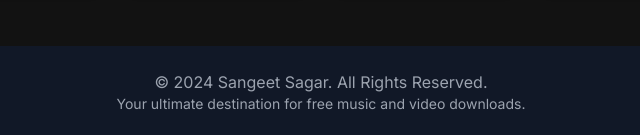
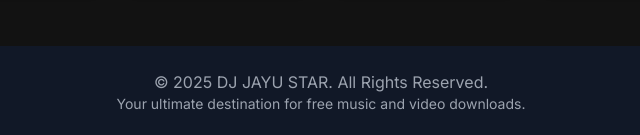
Before and after one commit to jpmusic021/sangeetjp, a plain HTML site: page index.html in a window 1280 px wide. Shown: the part 850-985 px from the top of the page, 319-959 px from the left. Drawn offline with nearby package versions, Linux system fonts and the light colour scheme.

Commit message:
Update index.html
Signed-off-by: jpmusic021 <jjayuyt@gmail.com>

```diff
--- a/index.html
+++ b/index.html
@@ -231,7 +231,7 @@
         <!-- Footer -->
         <footer class="bg-gray-900 mt-8">
             <div class="container mx-auto py-6 px-4 sm:px-6 lg:px-8 text-center text-gray-400">
-                <p>&copy; 2024 Sangeet Sagar. All Rights Reserved.</p>
+                <p>&copy; 2025 DJ JAYU STAR. All Rights Reserved.</p>
                 <p class="text-sm">Your ultimate destination for free music and video downloads.</p>
             </div>
         </footer>
```
